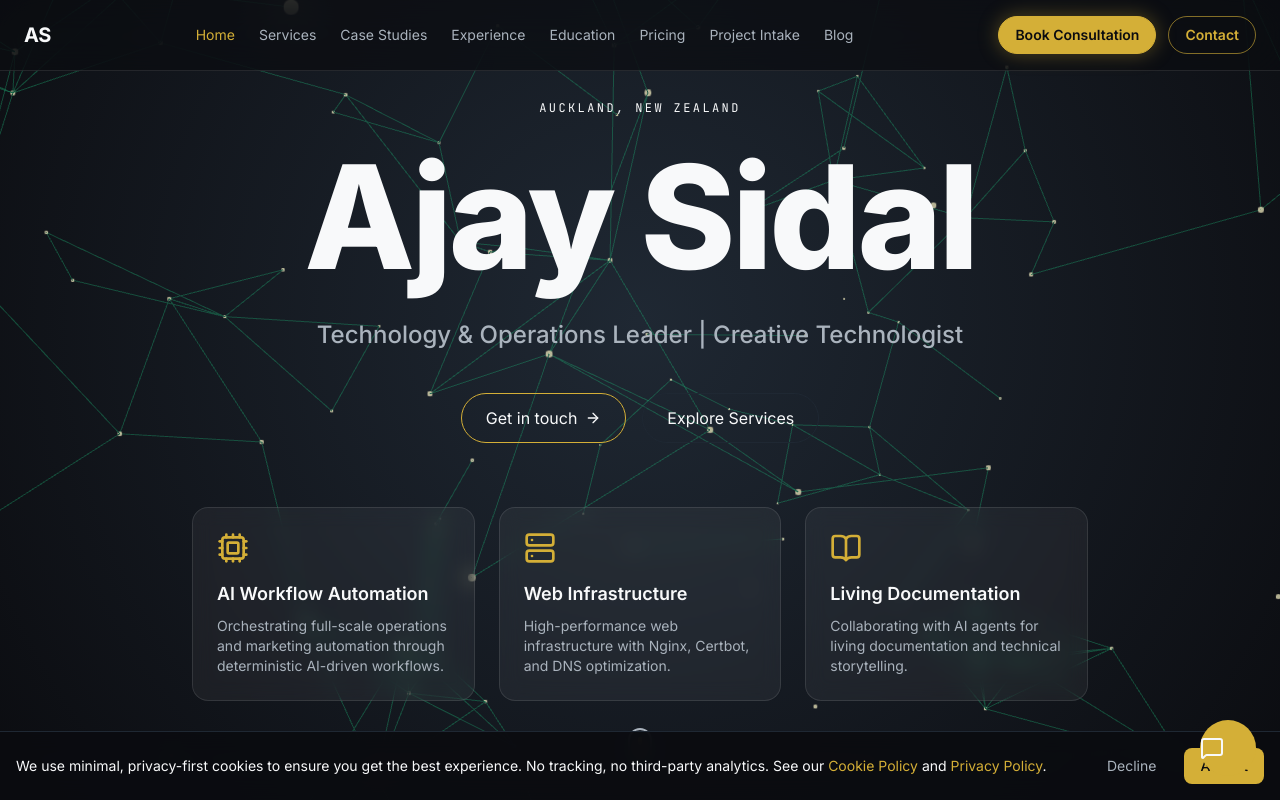
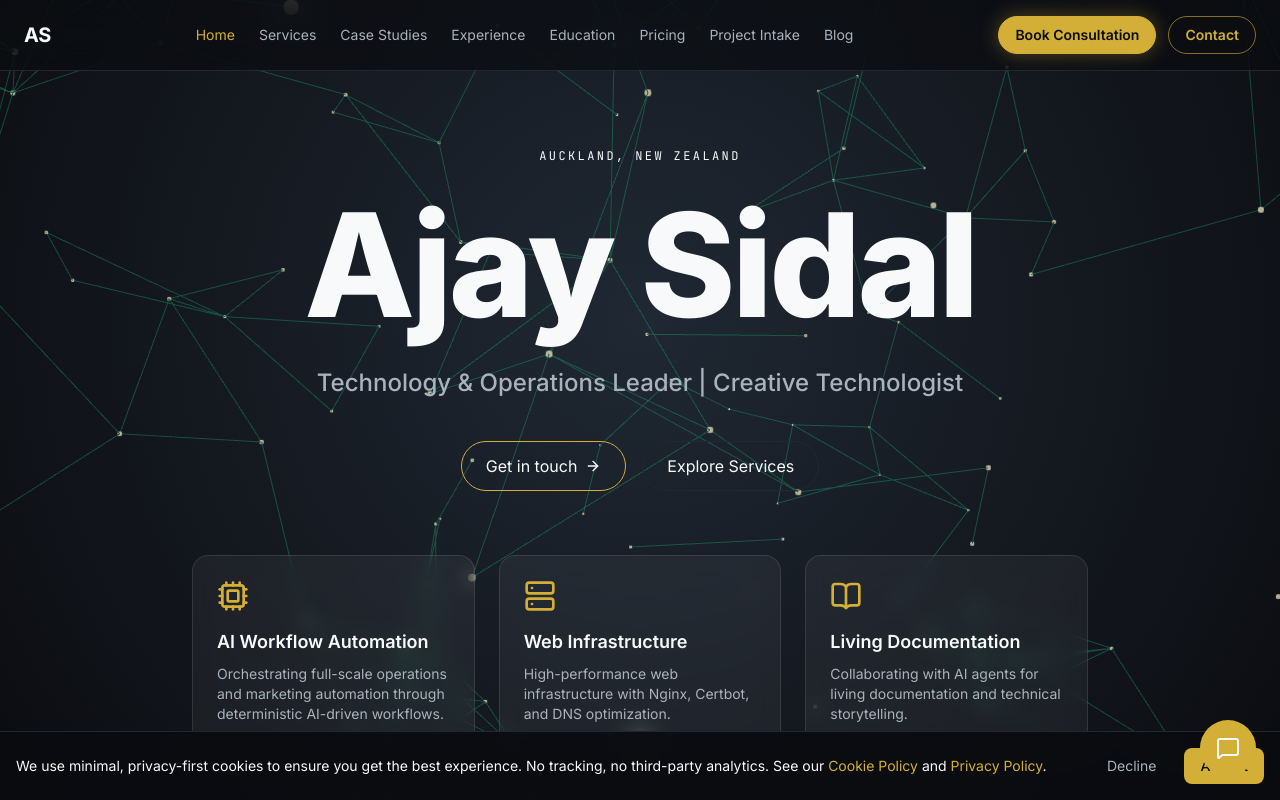
Before and after one commit to ajaysidal/ajay-portfolio, a Next.js app: page / in a window 1280 px wide. Shown: the top 800 px of the page. Built offline with nearby package versions, Linux system fonts and the light colour scheme.

Commit message:
fix: hero top-padding offset for fixed header; center chat toggle icon

```diff
--- a/app/page.tsx
+++ b/app/page.tsx
@@ -11,7 +11,7 @@ const Hero3DBackground = dynamic(() => import("../components/Hero3DBackground"),
 
 export default function Home() {
   return (
-    <div className="relative min-h-screen flex flex-col items-center justify-center text-center overflow-hidden">
+    <div className="relative min-h-screen flex flex-col items-center justify-center text-center overflow-hidden pt-24">
       <Hero3DBackground />
 
       <div className="relative z-10 px-4 max-w-5xl mx-auto">
--- a/components/SovereignChatAgent.tsx
+++ b/components/SovereignChatAgent.tsx
@@ -18,7 +18,7 @@ export default function SovereignChatAgent() {
 
   return (
     <>
-      <button onClick={() => setIsOpen(!isOpen)} className="fixed bottom-6 right-6 z-50 w-14 h-14 rounded-full bg-[#D4AF37]">
+      <button onClick={() => setIsOpen(!isOpen)} className="fixed bottom-6 right-6 z-50 flex items-center justify-center w-14 h-14 rounded-full bg-[#D4AF37]">
         {isOpen ? <X size={24} /> : <MessageSquare size={24} />}
       </button>
       {isOpen && (
```
